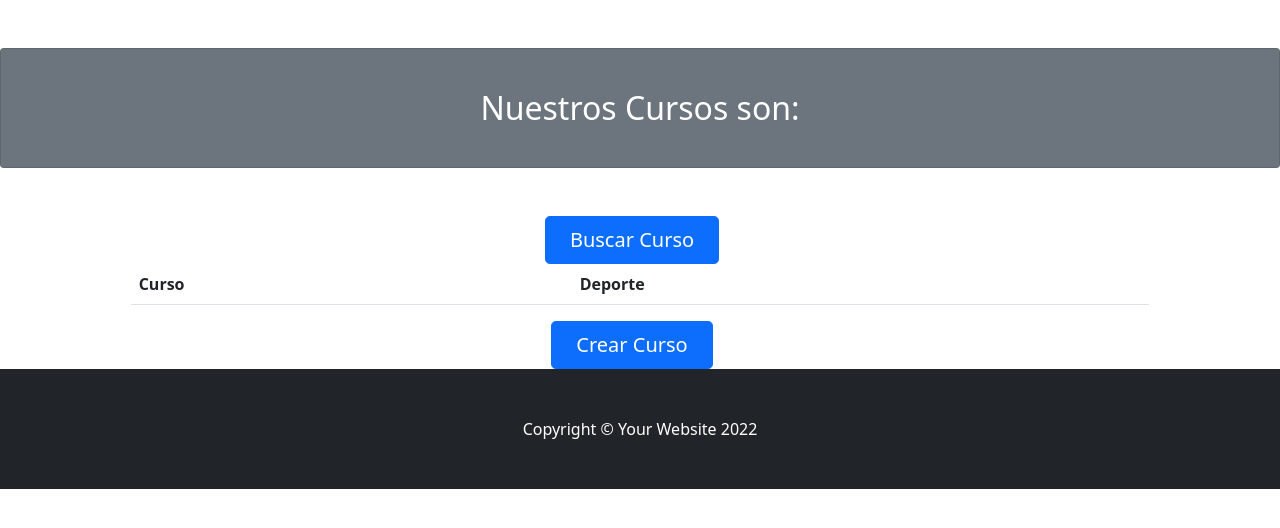
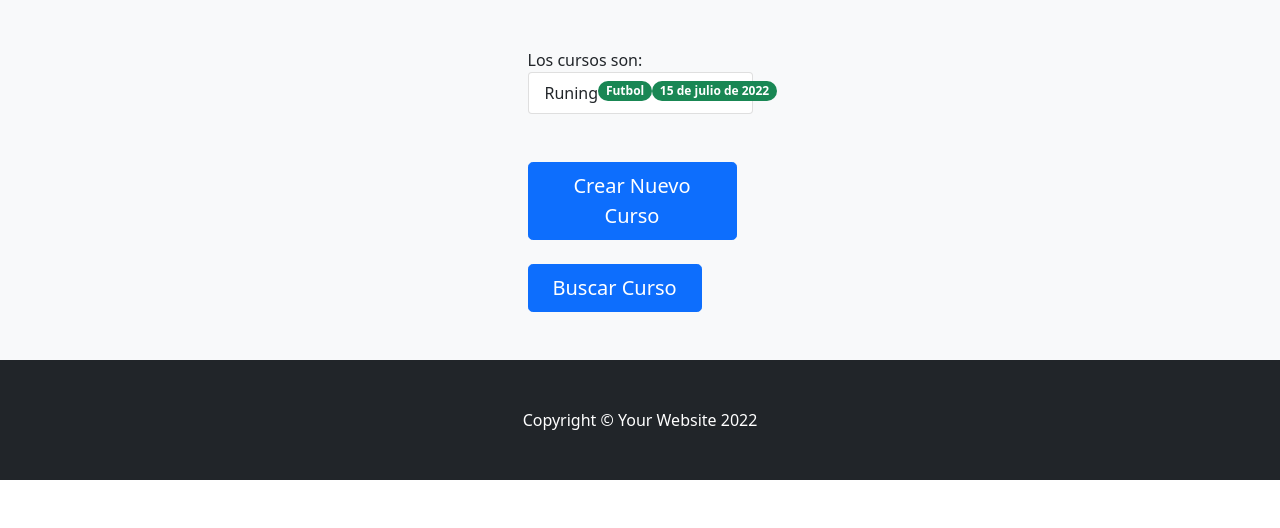
Before and after one commit to Almiron-Matias/Entrega1_Almiron_Chalupa_Cuesta_Lell-master, a Django app: page /ClubAPP/cursos/ in a window 1280 px wide. Shown: the part 56-584 px from the top of the page. Run offline with Django 4.2, Linux system fonts and the light colour scheme; data comes from the database, SQL or seed files in the repository; lists and menus that the app fills with data are empty; some libraries are stand-ins or nearby versions.

Commit message:
Ahora tenemos modulo de busqueda no funcional

```diff
--- a/ClubAPP/template/busqueda_deporte.html
+++ b/ClubAPP/template/busqueda_deporte.html
@@ -7,10 +7,10 @@ Buscar Curso - Club La Escaloneta
 <p>Buscar deporte:
     <form action="" method="post">
         {% csrf_token %}
-
+        {form  |  crispy }}
         <!-- <p>Curso: <input type="text" name="nombre" id="" maxlength="30"> </p> -->
+        <input type="text" name="comision" id="" min="0">
         <input type="number" name="comision" id="" min="0">
-        <input type="text" name="comision" id="" min="0">
 
         <input type="submit" value="Buscar">
     </form>
@@ -18,7 +18,7 @@ Buscar Curso - Club La Escaloneta
 <p>Resultados: </p>
 <ul>
     {% for resultado in deportes %}
-        <li>{{curso.deport}} [{{ resultado.deporte }}]</li>
+        <li>{{resultado.nombre}} [{{ resultado.fecha }}]</li>
     {% endfor %}
 </ul>
 {% endblock %}
--- a/ClubAPP/template/cursos.html
+++ b/ClubAPP/template/cursos.html
@@ -8,30 +8,28 @@ Cursos - Club La Escaloneta
 {% block contenidoPagina %}
 
 
-<div class="card text-white bg-secondary my-5 py-4 text-center">
-    <div class="card-body"><h2 class="text-white m-0">Nuestros Cursos son:</h2></div>
-</div>
-<div class="d-grid gap-3 d-sm-flex justify-content-sm-center">
-    {% csrf_token %}
-    <a class="btn btn-primary btn-lg px-4 me-sm-3" href="{% url 'Busqueda_curso' %}">Buscar Curso</a>
-</div>
-<div class="row gx-5 justify-content-center">
-
+<section class="bg-light py-5">
+    <div class="container px-5">
         <div class="row gx-5 justify-content-center">
-            <div class="col-lg-10 table-responsive">
-                <table class="table table-theme">
-                    <thead>
-                        <tr>
-                            <th scope="col">Curso</th>
-                            <th scope="col">Deporte</th>
-                        </tr>
-                    </thead>
-                </table>
-
+            <div class="col-lg-3">
+                Los cursos son:
+                <ul class="list-group">
+                    {% for curso in cursos %}
+                        <li class="list-group-item d-flex justify-content-between align-items-start">
+                            {{curso.nombre}}
+                            <span class="badge bg-success rounded-pill">{{curso.deporte}}</span>
+                            <span class="badge bg-success rounded-pill">{{curso.fecha}}</span>
+                        </li>
+                    {% endfor %}
+                </ul>
+                <br>
+                <br>
+                <a class="btn btn-primary btn-lg px-4 me-sm-3" href="{% url 'Nuevo_curso' %}">Crear Nuevo Curso</a>
+                <br>
+                <br>
+                <a class="btn btn-primary btn-lg px-4 me-sm-3" href="{% url 'Busqueda_curso' %}">Buscar Curso</a>
             </div>
         </div>
-        <div class="d-grid gap-3 d-sm-flex justify-content-sm-center">
-            {% csrf_token %}
-            <a class="btn btn-primary btn-lg px-4 me-sm-3" href="{% url 'Nuevo_curso' %}">Crear Curso</a>
-        </div>
+    </div>
+</section>
 {% endblock %}
--- a/ClubAPP/template/nuevo_curso.html
+++ b/ClubAPP/template/nuevo_curso.html
@@ -6,9 +6,9 @@ Creador de Cursos - Club La Escaloneta
 {% endblock %}
 
 {% block contenidoPagina %}
-
+{% load crispy_forms_tags %}
 <div class="card text-white bg-secondary my-5 py-4 text-center">
-    <div class="card-body"><h2 class="text-white m-0">Bienvenido al Creadir de Cursos</h2></div>
+    <div class="card-body"><h2 class="text-white m-0">Bienvenido al Creador de Cursos</h2></div>
 </div>
 <section class="bg-light py-5">
     <div class="container px-5">
--- a/ClubAPP/template/nuevo_deporte.html
+++ b/ClubAPP/template/nuevo_deporte.html
@@ -4,9 +4,9 @@
 {% block tituloPagina %}
 Creador de Deportes - Club La Escaloneta
 {% endblock %}
-
+{% load crispy_forms_tags %}
 {% block contenidoPagina %}
-
+{% load crispy_forms_tags %}
 <div class="card text-white bg-secondary my-5 py-4 text-center">
     <div class="card-body"><h2 class="text-white m-0">Bienvenido al Creador de Deportes</h2></div>
 </div>
--- a/ClubAPP/views.py
+++ b/ClubAPP/views.py
@@ -43,15 +43,14 @@ def base(request):
 def registro(request):
     if request.method == "POST":
 
-        formulario = NuevoCurso(request.POST)
+        formulario = EstudianteFormulario(request.POST)
 
         if formulario.is_valid():
 
             info_registro = formulario.cleaned_data
 
-            registro = Curso(nombre=info_registro["nombre"])
+            registro = Estudiante(nombre=info_registro["nombre"])
             registro.save() # guardamos en la bd
-
             return redirect("Registro")
 
         else:
@@ -62,7 +61,8 @@ def registro(request):
     else: # get y otros
 
         formularioVacio = EstudianteFormulario()
-        return render(request,"registro.html",{"form":formularioVacio,"accion":"Crear Deporte"})
+        return render(request,"registro.html",{"form":formularioVacio,"accion":"Crear Registro"})
+
 
 
 def nuevo_curso(request):
@@ -125,7 +125,8 @@ def busqueda_deporte(request):
         deporte = request.POST["deporte"]
 
         deportes = Deporte.objects.filter(deporte__icontains=deporte)
-        deportes = Deporte.objects.filter( Q(nombre__icontains=deporte) | Q(comision__icontains=deporte) ).values()
+        deportes = Deporte.objects.filter( Q(nombre__icontains=deporte) | Q(curso__icontains=deporte) ).values()
+
         # User.objects.filter(Q(income__gte=5000) | Q(income__isnull=True))
 
         return render(request,"busqueda_deporte.html",{"deportes":deportes})
@@ -141,8 +142,7 @@ def busqueda_curso(request):
         curso = request.POST["curso"]
 
         cursos = Curso.objects.filter(curso__icontains=curso)
-        cursos = Curso.objects.filter( Q(nombre__icontains=curso) | Q(comision__icontains=curso) ).values()
-        # User.objects.filter(Q(income__gte=5000) | Q(income__isnull=True))
+        cursos = Curso.objects.filter( Q(nombre__icontains=curso) | Q(curso__icontains=curso) ).values()
 
         return render(request,"busqueda_curso.html",{"cursos":cursos})
 
--- a/Entrega1_Almiron_Chalupa_Cuesta_Lell/settings.py
+++ b/Entrega1_Almiron_Chalupa_Cuesta_Lell/settings.py
@@ -38,10 +38,12 @@ INSTALLED_APPS = [
     'django.contrib.sessions',
     'django.contrib.messages',
     'django.contrib.staticfiles',
+    'crispy_forms',
 
 
     'ClubAPP',
 ]
+CRISPY_TEMPLATE_PACK = 'bootstrap4'
 
 MIDDLEWARE = [
     'django.middleware.security.SecurityMiddleware',
```
Also changed, not shown: ClubAPP/template/busqueda_curso.html (+10 -4 lines), ClubAPP/template/deporte.html (+19 -22 lines), README.md.
